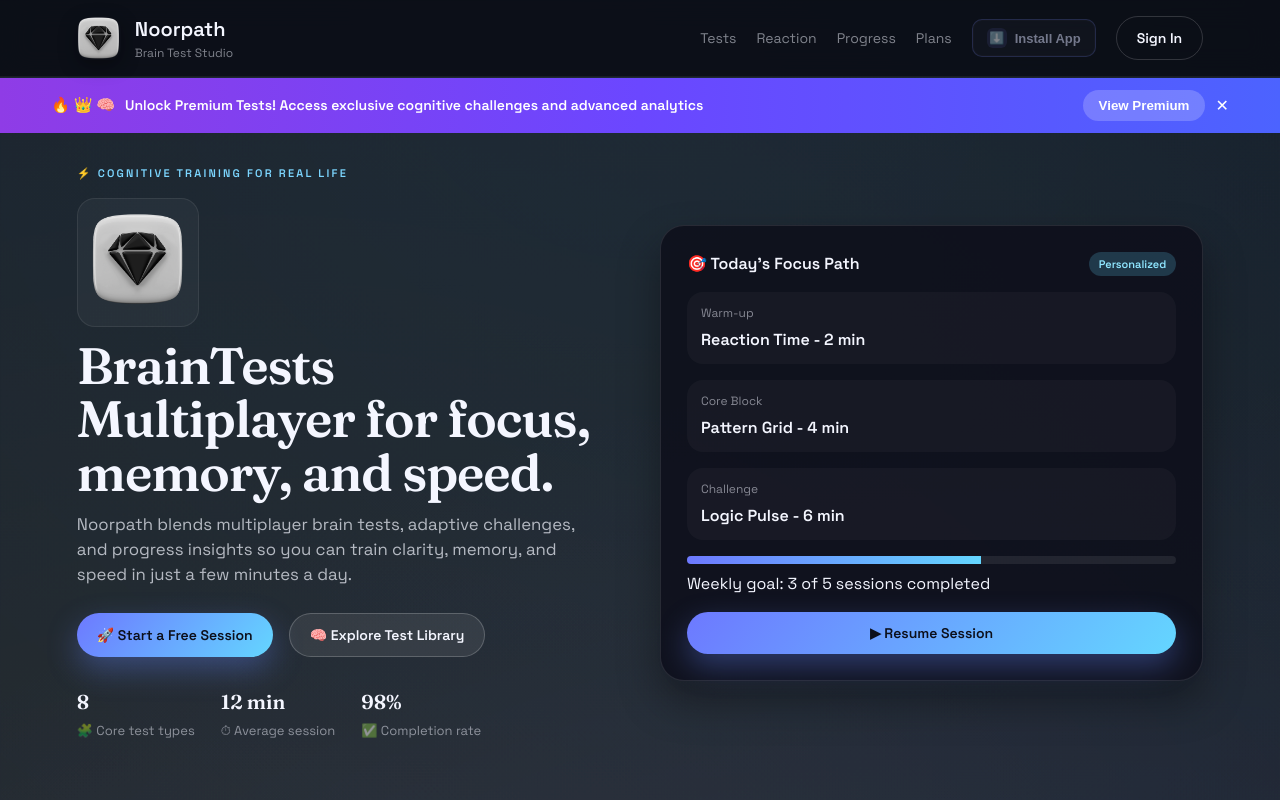
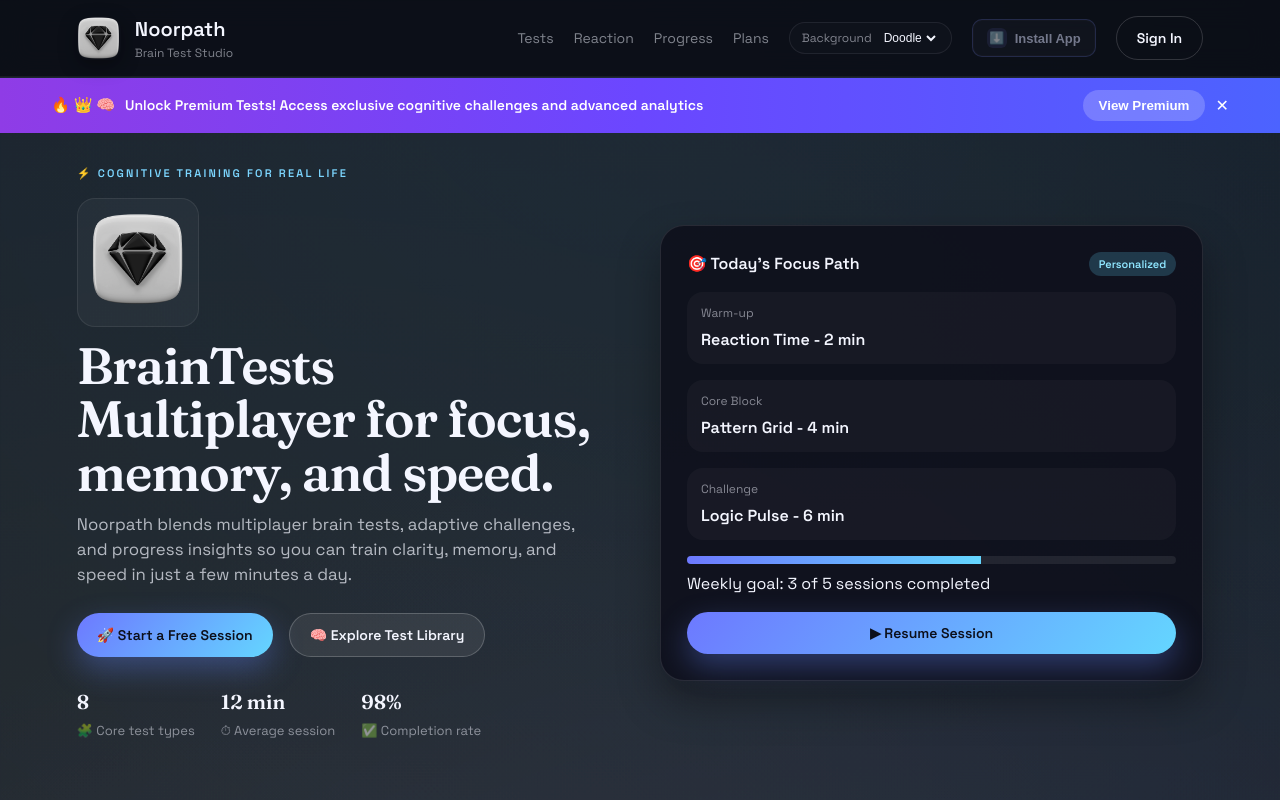
Before and after one commit to savacx/Noorpath, a React (Vite) app: page / in a window 1280 px wide. Shown: the top 800 px of the page. Built offline with nearby package versions, Linux system fonts and the light colour scheme.

Commit message:
Latest updates

```diff
--- a/src/App.css
+++ b/src/App.css
@@ -131,6 +131,26 @@
 .nav-links a {
   color: var(--text-muted);
   font-size: 14px;
+}
+
+.background-picker {
+  display: inline-flex;
+  align-items: center;
+  gap: 8px;
+  font-size: 12px;
+  color: var(--text-muted);
+  background: rgba(18, 20, 32, 0.6);
+  border: 1px solid rgba(255, 255, 255, 0.08);
+  border-radius: 999px;
+  padding: 6px 12px;
+}
+
+.background-picker select {
+  background: transparent;
+  color: var(--text-primary);
+  border: none;
+  font-size: 12px;
+  outline: none;
 }
 
 .install-button {
--- a/src/App.jsx
+++ b/src/App.jsx
@@ -91,6 +91,33 @@
       <span className="install-icon">⬇️</span>
       Install App
     </button>
+  )
+}
+
+const useBackground = () => {
+  const [background, setBackground] = useState('doodle')
+
+  useEffect(() => {
+    document.body.dataset.bg = background
+  }, [background])
+
+  return { background, setBackground }
+}
+
+function BackgroundPicker({ background, onChange }) {
+  return (
+    <label className="background-picker">
+      <span>Background</span>
+      <select
+        value={background}
+        onChange={(event) => onChange(event.target.value)}
+      >
+        <option value="doodle">Doodle</option>
+        <option value="grid">Grid</option>
+        <option value="nebula">Nebula</option>
+        <option value="dark">Dark</option>
+      </select>
+    </label>
   )
 }
 
@@ -805,7 +832,7 @@
   )
 }
 
-function Home({ pwa }) {
+function Home({ pwa, background }) {
   const navigate = useNavigate()
   const sound = useSound()
   const reaction = useReactionSprint(sound)
@@ -934,6 +961,10 @@
             <Link to="/reaction-sprint">Reaction</Link>
             <a href="#progress">Progress</a>
             <a href="#plans">Plans</a>
+            <BackgroundPicker
+              background={background.background}
+              onChange={background.setBackground}
+            />
             <InstallButton canInstall={pwa.canInstall} onInstall={pwa.install} />
             <button className="ghost">Sign In</button>
           </div>
@@ -1315,7 +1346,7 @@
   )
 }
 
-function ReactionSprintPage({ pwa }) {
+function ReactionSprintPage({ pwa, background }) {
   const sound = useSound()
   const reaction = useReactionSprint(sound)
 
@@ -1334,6 +1365,10 @@
           <div className="nav-links">
             <Link to="/">Home</Link>
             <Link to="/reaction-sprint">Reaction</Link>
+            <BackgroundPicker
+              background={background.background}
+              onChange={background.setBackground}
+            />
             <InstallButton canInstall={pwa.canInstall} onInstall={pwa.install} />
           </div>
         </nav>
@@ -1345,7 +1380,7 @@
   )
 }
 
-function AimTrainerPage({ pwa }) {
+function AimTrainerPage({ pwa, background }) {
   const sound = useSound()
   const aim = useAimTrainer(sound)
 
@@ -1364,6 +1399,10 @@
           <div className="nav-links">
             <Link to="/">Home</Link>
             <Link to="/aim-trainer">Aim Trainer</Link>
+            <BackgroundPicker
+              background={background.background}
+              onChange={background.setBackground}
+            />
             <InstallButton canInstall={pwa.canInstall} onInstall={pwa.install} />
           </div>
         </nav>
@@ -1375,7 +1414,7 @@
   )
 }
 
-function NumberMemoryPage({ pwa }) {
+function NumberMemoryPage({ pwa, background }) {
   const sound = useSound()
   const memory = useNumberMemory(sound)
 
@@ -1394,6 +1433,10 @@
           <div className="nav-links">
             <Link to="/">Home</Link>
             <Link to="/number-memory">Number Memory</Link>
+            <BackgroundPicker
+              background={background.background}
+              onChange={background.setBackground}
+            />
             <InstallButton canInstall={pwa.canInstall} onInstall={pwa.install} />
           </div>
         </nav>
@@ -1405,7 +1448,7 @@
   )
 }
 
-function VerbalMemoryPage({ pwa }) {
+function VerbalMemoryPage({ pwa, background }) {
   const sound = useSound()
   const verbal = useVerbalMemory(sound)
 
@@ -1424,6 +1467,10 @@
           <div className="nav-links">
             <Link to="/">Home</Link>
             <Link to="/verbal-memory">Verbal Memory</Link>
+            <BackgroundPicker
+              background={background.background}
+              onChange={background.setBackground}
+            />
             <InstallButton canInstall={pwa.canInstall} onInstall={pwa.install} />
           </div>
         </nav>
@@ -1437,15 +1484,28 @@
 
 function App() {
   const pwa = usePwaInstall()
+  const background = useBackground()
 
   return (
     <BrowserRouter>
       <Routes>
-        <Route path="/" element={<Home pwa={pwa} />} />
-        <Route path="/reaction-sprint" element={<ReactionSprintPage pwa={pwa} />} />
-        <Route path="/aim-trainer" element={<AimTrainerPage pwa={pwa} />} />
-        <Route path="/number-memory" element={<NumberMemoryPage pwa={pwa} />} />
-        <Route path="/verbal-memory" element={<VerbalMemoryPage pwa={pwa} />} />
+        <Route path="/" element={<Home pwa={pwa} background={background} />} />
+        <Route
+          path="/reaction-sprint"
+          element={<ReactionSprintPage pwa={pwa} background={background} />}
+        />
+        <Route
+          path="/aim-trainer"
+          element={<AimTrainerPage pwa={pwa} background={background} />}
+        />
+        <Route
+          path="/number-memory"
+          element={<NumberMemoryPage pwa={pwa} background={background} />}
+        />
+        <Route
+          path="/verbal-memory"
+          element={<VerbalMemoryPage pwa={pwa} background={background} />}
+        />
       </Routes>
     </BrowserRouter>
   )
--- a/src/index.css
+++ b/src/index.css
@@ -33,6 +33,28 @@
   background-attachment: fixed;
 }
 
+body[data-bg='grid'] {
+  background-image:
+    radial-gradient(rgba(12, 14, 24, 0.9), rgba(12, 14, 24, 0.9)),
+    linear-gradient(rgba(255, 255, 255, 0.08) 1px, transparent 1px),
+    linear-gradient(90deg, rgba(255, 255, 255, 0.08) 1px, transparent 1px);
+  background-size: cover, 28px 28px, 28px 28px;
+}
+
+body[data-bg='nebula'] {
+  background-image:
+    radial-gradient(circle at 20% 20%, rgba(120, 112, 255, 0.35), transparent 55%),
+    radial-gradient(circle at 80% 30%, rgba(96, 197, 255, 0.28), transparent 45%),
+    radial-gradient(circle at 50% 80%, rgba(255, 140, 40, 0.18), transparent 45%),
+    #0b0d16;
+  background-size: cover;
+}
+
+body[data-bg='dark'] {
+  background-image: none;
+  background-color: #0b0d16;
+}
+
 a {
   text-decoration: none;
   color: inherit;
```
